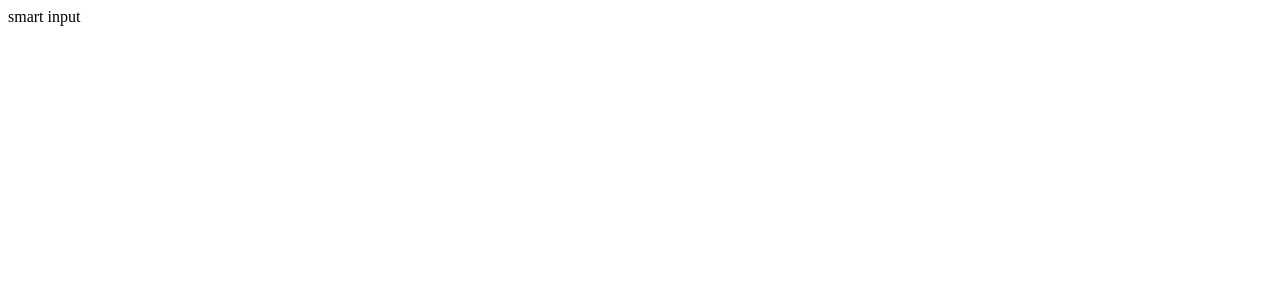
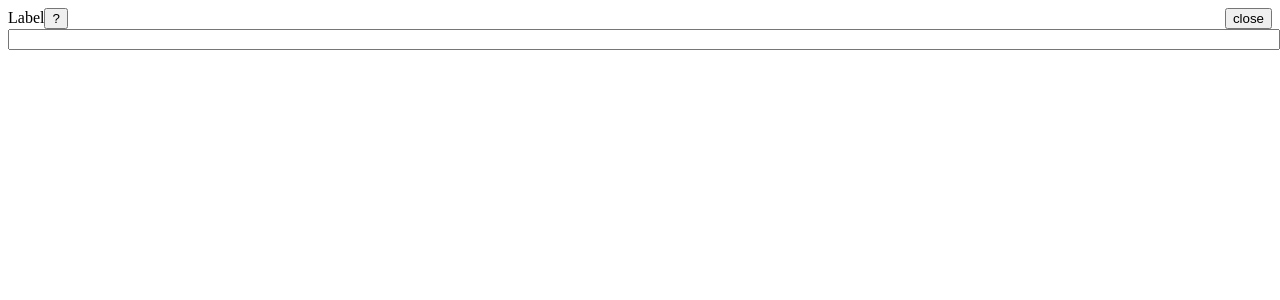
Before and after one commit to ladysun-catheart/busky, a React (Create React App) app: page / in a window 1280 px wide. Shown: the top 300 px of the page. Built offline with nearby package versions, Linux system fonts and the light colour scheme.

Commit message:
[develop] simple SmartInput

```diff
--- a/src/core/components/smartInput/SmartInput.tsx
+++ b/src/core/components/smartInput/SmartInput.tsx
@@ -1,7 +1,24 @@
 import React from 'react'
 
 const SmartInput: React.FC = () => {
-    return <div>smart input</div>
+    return (
+        <div style={{display: 'flex', flexDirection: 'column'}}>
+            <div style={{display: 'flex', flexDirection: 'row', justifyContent: 'space-between'}}>
+                <div>
+                    <span>Label</span>
+                    <button>?</button>
+                </div>
+                <div>
+                    <button>close</button>
+                </div>
+            </div>
+            <div style={{display: 'flex', flexDirection: 'row'}}>
+                <div style={{flex: '1'}}>
+                    <input style={{width: '100%'}} type="text" />
+                </div>
+            </div>
+        </div>
+    )
 }
 
 export default SmartInput
```
